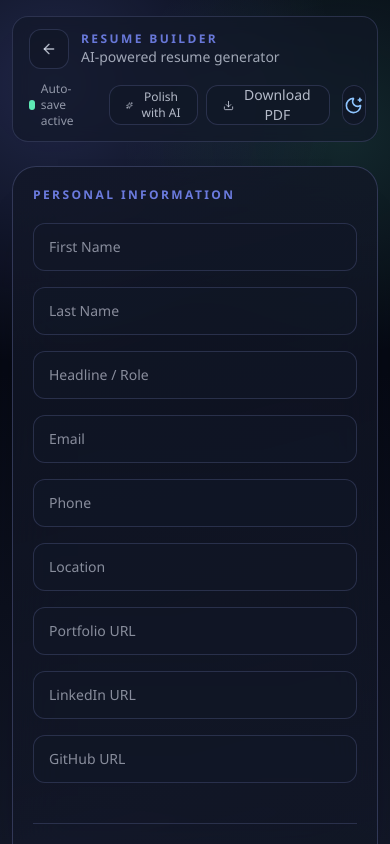
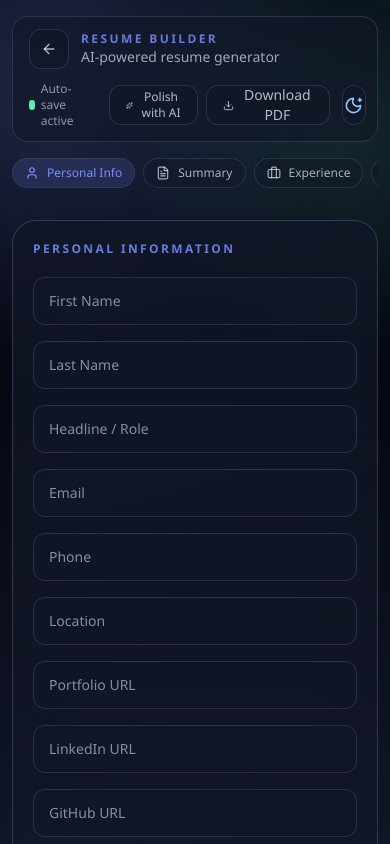
Before and after one commit to Abhish3k-1/ai_resume, a Next.js app: page /builder in a window 390 px wide. Shown: the top 844 px of the page. Built offline with nearby package versions, Linux system fonts and the light colour scheme.

Commit message:
removed sort option

```diff
--- a/components/builder/resume-builder-shell.tsx
+++ b/components/builder/resume-builder-shell.tsx
@@ -761,6 +761,34 @@ export function ResumeBuilderShell() {
             </div>
           </header>
 
+          {/* ── Mobile Section Navigation ── */}
+          <nav className="xl:hidden -mt-2 mb-6 flex overflow-x-auto gap-2 pb-2 [&::-webkit-scrollbar]:hidden [-ms-overflow-style:'none'] [scrollbar-width:'none'] print:hidden">
+            {builderSections.map((section) => {
+              const Icon = iconMap[section.icon] ?? FileText;
+              const isActive = activeSection === section.id;
+              const isAlwaysOn = ALWAYS_ON.has(section.id);
+              const isEnabled = isAlwaysOn || sectionToggles[section.id];
+
+              return (
+                <button
+                  key={`mobile-nav-${section.id}`}
+                  type="button"
+                  onClick={() => scrollToSection(section.id)}
+                  className={cn(
+                    "flex shrink-0 items-center gap-2 rounded-full border px-3 sm:px-4 py-1.5 sm:py-2 text-xs sm:text-sm font-medium transition-colors cursor-pointer",
+                    isActive
+                      ? "border-primary/50 bg-primary/15 text-primary"
+                      : "border-border/60 bg-surface/50 text-foreground/70 hover:bg-surface-muted hover:text-foreground",
+                    !isEnabled && "opacity-50"
+                  )}
+                >
+                  <Icon size={14} />
+                  {section.label}
+                </button>
+              );
+            })}
+          </nav>
+
           <div className="grid gap-6 xl:grid-cols-[280px_1fr_1fr]">
             {/* ── Section Navigation Sidebar ── */}
             <nav className="glass-panel hidden rounded-2xl p-3 xl:block sticky top-24 self-start print:hidden">
--- a/components/dashboard/dashboard-shell.tsx
+++ b/components/dashboard/dashboard-shell.tsx
@@ -9,7 +9,6 @@ import {
   LogOut,
   Plus,
   Search,
-  SlidersHorizontal,
   X,
   Home,
   LayoutGrid,
@@ -45,8 +44,6 @@ function ResumeCardSkeleton() {
   );
 }
 
-type SortOption = "newest" | "oldest" | "name";
-
 export function DashboardShell() {
   const [collapsed, setCollapsed] = useState(false);
   const [loading, setLoading] = useState(true);
@@ -54,8 +51,6 @@ export function DashboardShell() {
   const [activeTab, setActiveTab] = useState("overview");
   const [searchQuery, setSearchQuery] = useState("");
   const [searchOpen, setSearchOpen] = useState(false);
-  const [sortBy, setSortBy] = useState<SortOption>("newest");
-  const [sortOpen, setSortOpen] = useState(false);
   const { user, signOut } = useAuth();
 
   useEffect(() => {
@@ -122,24 +117,14 @@ export function DashboardShell() {
       );
     }
 
-    if (sortBy === "newest") {
-      result = [...result].sort(
-        (a, b) =>
-          new Date(b.updatedAt).getTime() - new Date(a.updatedAt).getTime(),
-      );
-    } else if (sortBy === "oldest") {
-      result = [...result].sort(
-        (a, b) =>
-          new Date(a.updatedAt).getTime() - new Date(b.updatedAt).getTime(),
-      );
-    } else if (sortBy === "name") {
-      result = [...result].sort((a, b) =>
-        a.title.localeCompare(b.title),
-      );
-    }
+    // Always sort by newest
+    result = [...result].sort(
+      (a, b) =>
+        new Date(b.updatedAt).getTime() - new Date(a.updatedAt).getTime(),
+    );
 
     return result;
-  }, [items, searchQuery, sortBy]);
+  }, [items, searchQuery]);
 
   // Overview: template gallery
   const renderOverview = () => (
@@ -351,39 +336,6 @@ export function DashboardShell() {
                 </button>
               )}
 
-              {/* Sort */}
-              <div className="relative">
-                <button
-                  onClick={() => setSortOpen(!sortOpen)}
-                  className="inline-flex h-9 w-9 sm:h-11 sm:w-11 items-center justify-center rounded-xl border border-border/70 bg-surface/65 text-foreground/70 transition hover:border-primary/40 hover:text-foreground"
-                  aria-label="Sort resumes"
-                >
-                  <SlidersHorizontal size={14} />
-                </button>
-                {sortOpen && (
-                  <div className="absolute right-0 top-10 sm:top-12 z-20 w-36 sm:w-40 rounded-xl border border-border/70 bg-surface p-1.5 shadow-xl">
-                    {(
-                      [
-                        ["newest", "Newest first"],
-                        ["oldest", "Oldest first"],
-                        ["name", "By name"],
-                      ] as const
-                    ).map(([value, label]) => (
-                      <button
-                        key={value}
-                        onClick={() => {
-                          setSortBy(value);
-                          setSortOpen(false);
-                        }}
-                        className={`w-full rounded-lg px-3 py-2 text-left text-xs sm:text-sm transition ${sortBy === value ? "bg-primary/15 text-primary font-medium" : "text-foreground/70 hover:bg-surface-muted"}`}
-                      >
-                        {label}
-                      </button>
-                    ))}
-                  </div>
-                )}
-              </div>
-
               <ThemeToggle />
 
               {/* User + Logout */}
```
